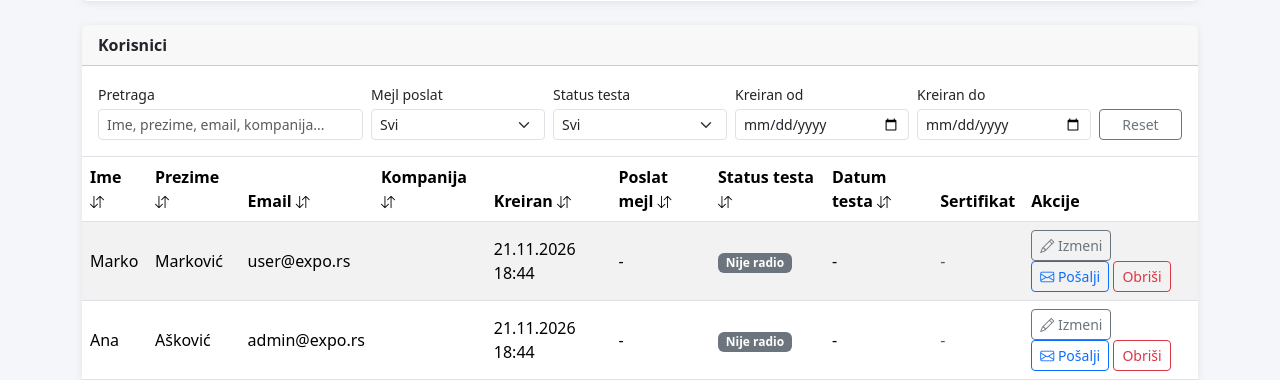
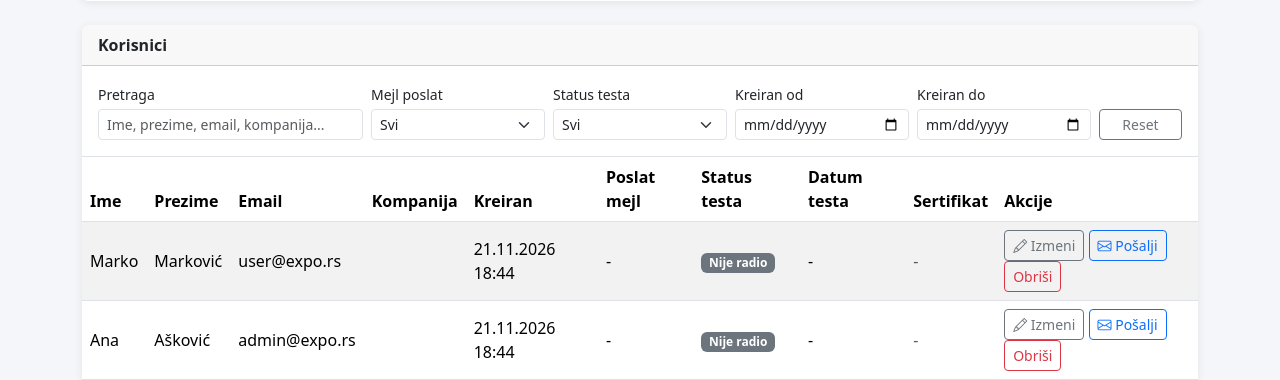
Before and after one commit to velibornash/security-course, a Spring Boot app: page /admin in a window 1280 px wide, after a click on "Administracija korisnika". Shown: the part 482-862 px from the top of the page. Run offline with Spring Boot 4, Linux system fonts and the light colour scheme; a user stored in the database is signed in; data comes from the database, SQL or seed files in the repository; data that the repository does not hold is empty; some of the project's set-up classes (security, data sources, template engines, error pages and the like) are left out, and stand-ins take their place; some libraries are stand-ins or nearby versions.

Commit message:
style: remove sort arrows from user table headers

```diff
--- a/src/main/resources/templates/admin/index.html
+++ b/src/main/resources/templates/admin/index.html
@@ -360,14 +360,14 @@
                     <table class="table table-striped table-hover mb-0 align-middle" id="usersTable">
                         <thead>
                             <tr>
-                                <th onclick="sortUsers(0)" style="cursor:pointer">Ime <i class="bi bi-arrow-down-up small"></i></th>
-                                <th onclick="sortUsers(1)" style="cursor:pointer">Prezime <i class="bi bi-arrow-down-up small"></i></th>
-                                <th onclick="sortUsers(2)" style="cursor:pointer">Email <i class="bi bi-arrow-down-up small"></i></th>
-                                <th onclick="sortUsers(3)" style="cursor:pointer">Kompanija <i class="bi bi-arrow-down-up small"></i></th>
-                                <th onclick="sortUsers(4)" style="cursor:pointer">Kreiran <i class="bi bi-arrow-down-up small"></i></th>
-                                <th onclick="sortUsers(5)" style="cursor:pointer">Poslat mejl <i class="bi bi-arrow-down-up small"></i></th>
-                                <th onclick="sortUsers(6)" style="cursor:pointer">Status testa <i class="bi bi-arrow-down-up small"></i></th>
-                                <th onclick="sortUsers(7)" style="cursor:pointer">Datum testa <i class="bi bi-arrow-down-up small"></i></th>
+                                <th onclick="sortUsers(0)" style="cursor:pointer">Ime</th>
+                                <th onclick="sortUsers(1)" style="cursor:pointer">Prezime</th>
+                                <th onclick="sortUsers(2)" style="cursor:pointer">Email</th>
+                                <th onclick="sortUsers(3)" style="cursor:pointer">Kompanija</th>
+                                <th onclick="sortUsers(4)" style="cursor:pointer">Kreiran</th>
+                                <th onclick="sortUsers(5)" style="cursor:pointer">Poslat mejl</th>
+                                <th onclick="sortUsers(6)" style="cursor:pointer">Status testa</th>
+                                <th onclick="sortUsers(7)" style="cursor:pointer">Datum testa</th>
                                 <th>Sertifikat</th>
                                 <th>Akcije</th>
                             </tr>
```
